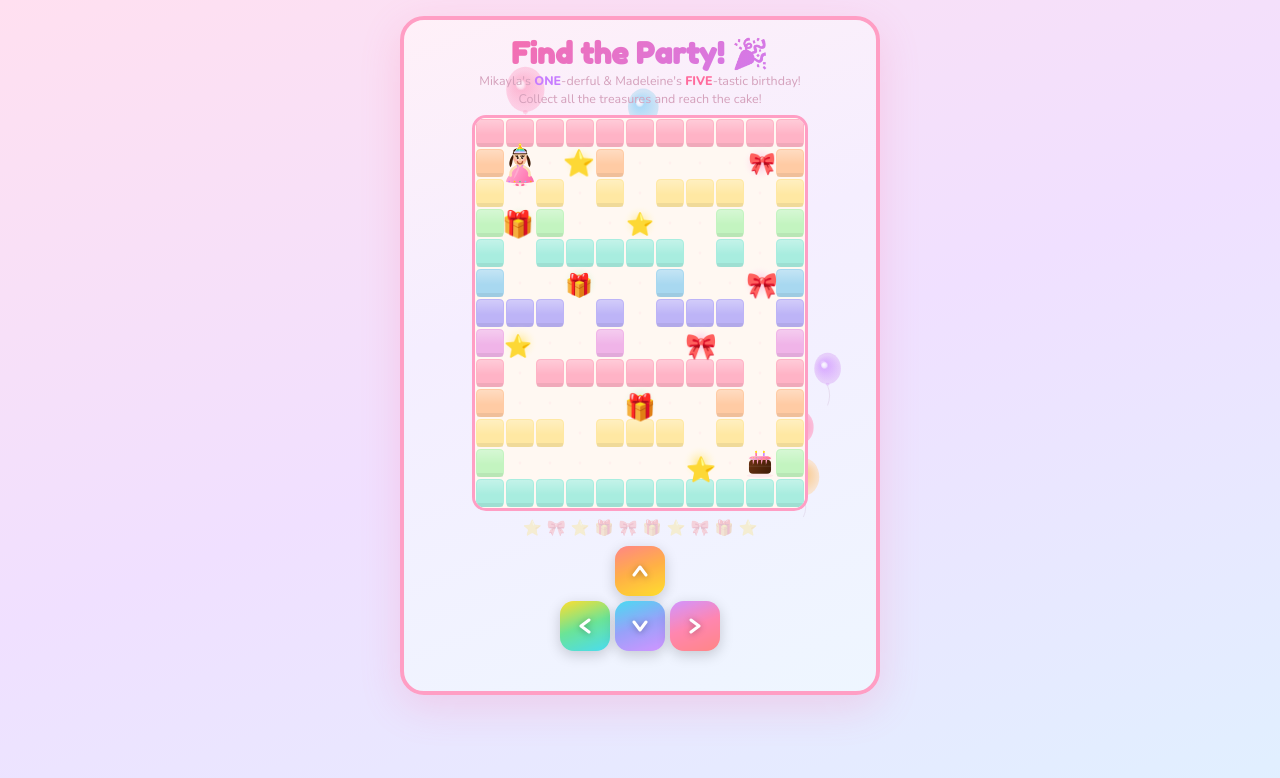
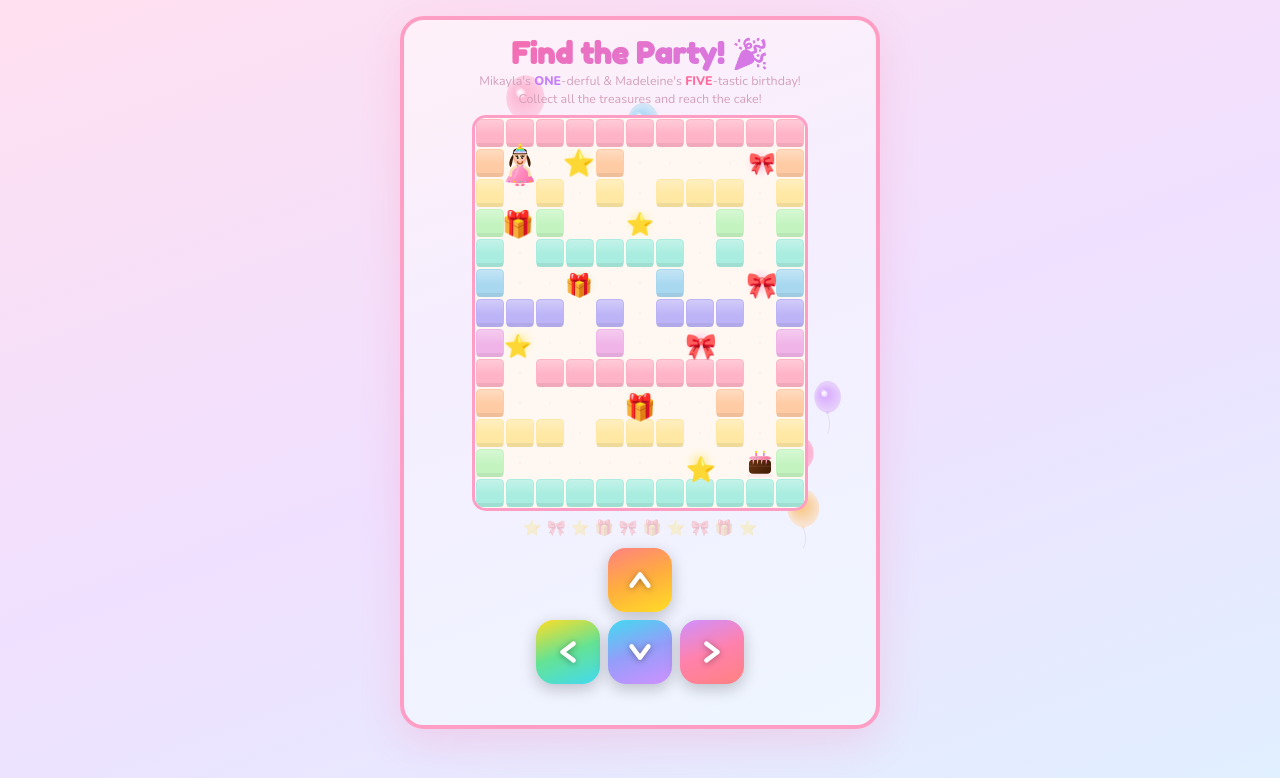
Before and after one commit to fpagworkflow/MMBirthday2026, a plain HTML site: page index.html in a window 1280 px wide. Drawn offline with nearby package versions, Linux system fonts and the light colour scheme.

Commit message:
Add files via upload

```diff
--- a/index.html
+++ b/index.html
@@ -4,7 +4,7 @@
   <meta charset="UTF-8">
   <meta name="viewport" content="width=device-width, initial-scale=1.0, maximum-scale=1.0, user-scalable=no">
   <script>
-    // Block pinch and gesture zoom only — never delay single taps
+    // Prevent pinch zoom only — does not affect tap speed at all
     document.addEventListener('gesturestart',function(e){e.preventDefault();},{passive:false});
     document.addEventListener('gesturechange',function(e){e.preventDefault();},{passive:false});
     document.addEventListener('gestureend',function(e){e.preventDefault();},{passive:false});
@@ -71,30 +71,30 @@
     .citem.got { opacity: 1; transform: scale(1.3); }
 
     /* Rainbow arrow buttons */
-    #controls { display: grid; grid-template-columns: repeat(3, 50px); grid-template-rows: repeat(2, 50px); gap: 5px; justify-content: center; margin: 0.4rem auto; }
+    #controls { display: grid; grid-template-columns: repeat(3, 64px); grid-template-rows: repeat(2, 64px); gap: 8px; justify-content: center; margin: 0.5rem auto; }
     #btn-up    { grid-column: 2; grid-row: 1; }
     #btn-left  { grid-column: 1; grid-row: 2; }
     #btn-down  { grid-column: 2; grid-row: 2; }
     #btn-right { grid-column: 3; grid-row: 2; }
     .ctrl-btn {
-      width: 50px; height: 50px; border-radius: 14px; border: none;
+      width: 64px; height: 64px; border-radius: 18px; border: none;
       cursor: pointer; display: flex; align-items: center; justify-content: center;
-      transition: transform 0.1s, box-shadow 0.1s;
       user-select: none; -webkit-tap-highlight-color: transparent;
       position: relative; overflow: hidden;
-      box-shadow: 0 4px 14px rgba(0,0,0,0.18);
+      box-shadow: 0 5px 16px rgba(0,0,0,0.22);
+      /* No transition — instant visual feedback */
     }
     #btn-up    { background: linear-gradient(160deg, #FF6B6B, #FF9F1C, #FFD700); }
     #btn-left  { background: linear-gradient(160deg, #FFD700, #4ADE80, #22D3EE); }
     #btn-down  { background: linear-gradient(160deg, #22D3EE, #818CF8, #c77dff); }
     #btn-right { background: linear-gradient(160deg, #c77dff, #FF6B9D, #FF6B6B); }
-    .ctrl-btn::before { content: ''; position: absolute; inset: 0; background: rgba(255,255,255,0.18); border-radius: 14px; }
-    .ctrl-btn:active { transform: scale(0.87); box-shadow: 0 2px 6px rgba(0,0,0,0.14); }
+    .ctrl-btn::before { content: ''; position: absolute; inset: 0; background: rgba(255,255,255,0.15); border-radius: 18px; }
+    .ctrl-btn:active { opacity: 0.75; }
     .arrow-icon {
-      width: 20px; height: 20px; display: block;
-      fill: none; stroke: white; stroke-width: 3;
+      width: 28px; height: 28px; display: block;
+      fill: none; stroke: white; stroke-width: 3.2;
       stroke-linecap: round; stroke-linejoin: round;
-      filter: drop-shadow(0 1px 3px rgba(0,0,0,0.3));
+      filter: drop-shadow(0 1px 3px rgba(0,0,0,0.35));
       position: relative; z-index: 1;
     }
 
@@ -215,16 +215,16 @@
     <div id="maze-wrap"><canvas id="maze-canvas"></canvas><div id="collectable-layer"></div></div>
     <div id="collect-bar"></div>
     <div id="controls">
-      <button class="ctrl-btn" id="btn-up" ontouchstart="e=arguments[0];e.preventDefault();move('up');" onclick="move('up')">
+      <button class="ctrl-btn" id="btn-up">
         <svg class="arrow-icon" viewBox="0 0 20 20"><polyline points="4,14 10,6 16,14"/></svg>
       </button>
-      <button class="ctrl-btn" id="btn-left" ontouchstart="e=arguments[0];e.preventDefault();move('left');" onclick="move('left')">
+      <button class="ctrl-btn" id="btn-left">
         <svg class="arrow-icon" viewBox="0 0 20 20"><polyline points="14,4 6,10 14,16"/></svg>
       </button>
-      <button class="ctrl-btn" id="btn-down" ontouchstart="e=arguments[0];e.preventDefault();move('down');" onclick="move('down')">
+      <button class="ctrl-btn" id="btn-down">
         <svg class="arrow-icon" viewBox="0 0 20 20"><polyline points="4,6 10,14 16,6"/></svg>
       </button>
-      <button class="ctrl-btn" id="btn-right" ontouchstart="e=arguments[0];e.preventDefault();move('right');" onclick="move('right')">
+      <button class="ctrl-btn" id="btn-right">
         <svg class="arrow-icon" viewBox="0 0 20 20"><polyline points="6,4 14,10 6,16"/></svg>
       </button>
     </div>
@@ -463,6 +463,18 @@
   if(r===GOAL.r&&c===GOAL.c){won=true;cancelAnimationFrame(animFrame);drawMaze();setTimeout(showReveal,700);}
 }
 
+// Per-button touch listeners — touchstart fires instantly, preventDefault stops zoom on these elements only
+[['btn-up','up'],['btn-left','left'],['btn-down','down'],['btn-right','right']].forEach(([id,dir])=>{
+  const btn=document.getElementById(id);
+  btn.addEventListener('touchstart',function(e){
+    e.preventDefault(); // stop zoom & ghost click on this button only
+    move(dir);
+  },{passive:false});
+  btn.addEventListener('click',function(){
+    move(dir); // desktop fallback
+  });
+});
+
 document.addEventListener('keydown',e=>{
   const m={ArrowUp:'up',ArrowDown:'down',ArrowLeft:'left',ArrowRight:'right'};
   if(m[e.key]){e.preventDefault();move(m[e.key]);}
```
